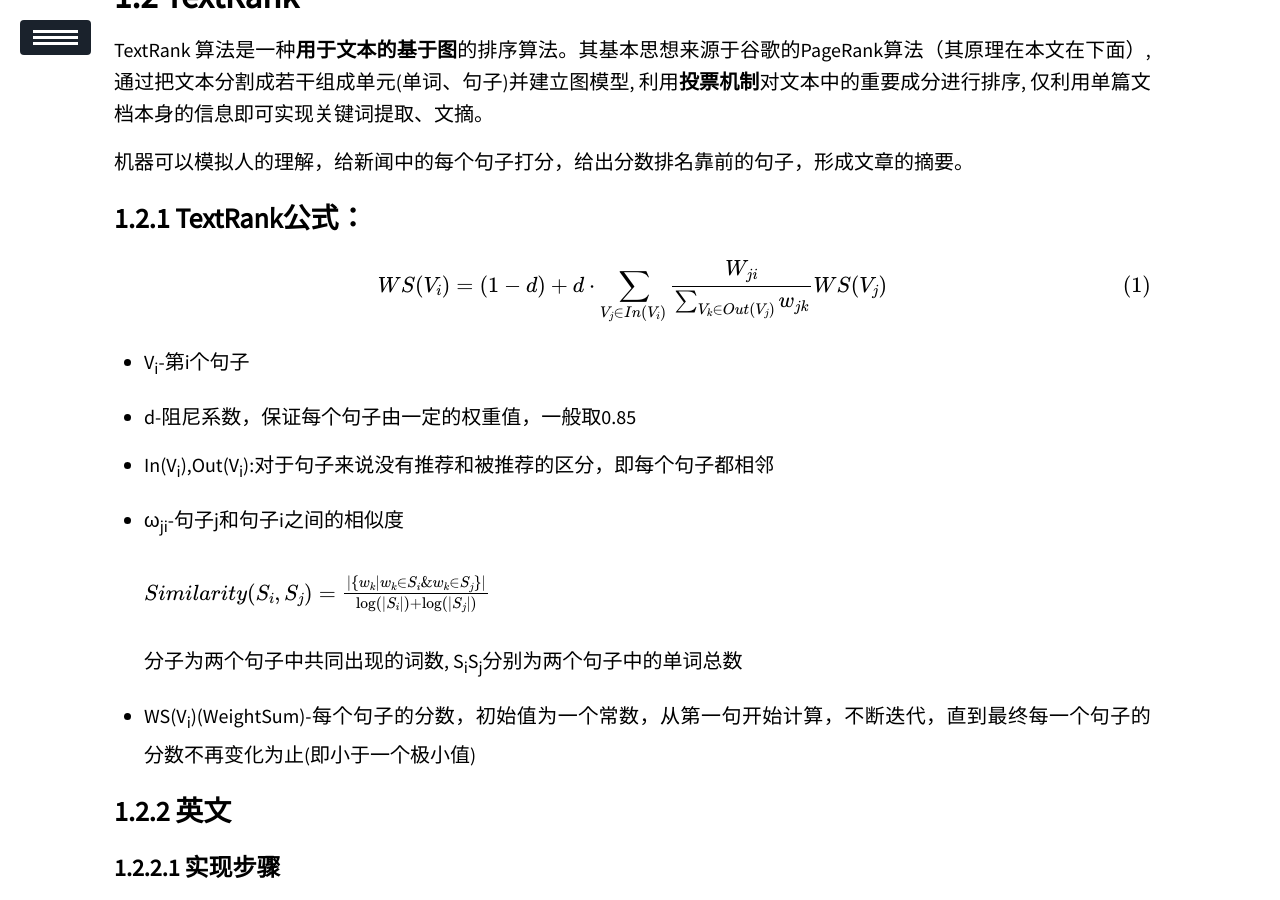
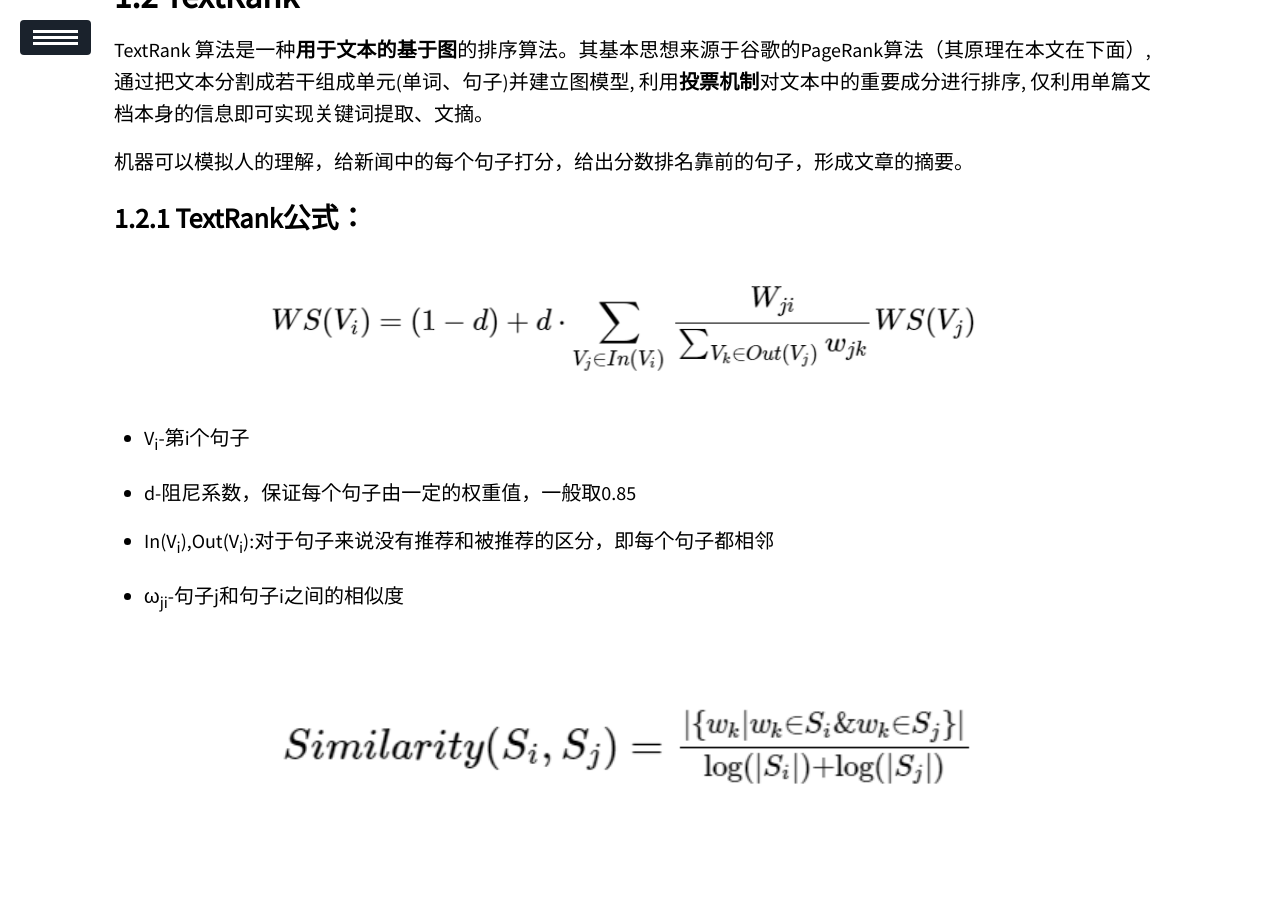
Before and after one commit to Cr7-joker/Cr7-joker.github.io, a Jekyll site: the page built from _posts/2019-02-06-News abstract extraction/2019-02-06-News abstract extraction.md, in a window 1280 px wide and 900 px high, scrolled down 828 px. Built offline with Jekyll 4.4.1, drawn with Linux system fonts in a browser that asks for light colours; our own code applies the rules of GitHub Pages for plain Markdown files; formulas are drawn with MathJax 3; a script that is not in the unit is left out.

Commit message:
try commit

```diff
--- a/_posts/2019-02-06-News abstract extraction/2019-02-06-News abstract extraction.md
+++ b/_posts/2019-02-06-News abstract extraction/2019-02-06-News abstract extraction.md
@@ -24,9 +24,7 @@
 
 ### TextRank公式：
 
-$$
-WS(V_i)=(1-d)+d\cdot\sum_{V_j\in In(V_i)}{\frac{W_{ji}}{\sum_{V_k\in Out(V_j)}w_{jk}}WS(V_j)}
-$$
+<img src="https://raw.githubusercontent.com/Cr7-joker/Cr7-joker.github.io/master/_posts/2019-02-06-News%20abstract%20extraction/assert/T1.png" width="75%" alt="TextRank公式">
 
 * V<sub>i</sub>-第i个句子
 
@@ -35,9 +33,9 @@
 * In(V<sub>i</sub>),Out(V<sub>i</sub>):对于句子来说没有推荐和被推荐的区分，即每个句子都相邻
 
 * ω<sub>ji</sub>-句子j和句子i之间的相似度 <br/><br/>
-  $$
-  Similarity(S_i,S_j)=\frac{|\{w_k|w_k\in S_i\&w_k\in S_j\}|}{\log(|S_i|)+\log(|S_j|)}
-  $$
+
+<img src="https://raw.githubusercontent.com/Cr7-joker/Cr7-joker.github.io/master/_posts/2019-02-06-News%20abstract%20extraction/assert/T2.png" width="75%" alt="相似度计算公式">
+
   <br/><br/>
   分子为两个句子中共同出现的词数, S<sub>i</sub>S<sub>j</sub>分别为两个句子中的单词总数
 
@@ -340,13 +338,13 @@
 
 **公式：**
 
-<img src="https://raw.githubusercontent.com/Cr7-joker/Cr7-joker.github.io/master/_posts/2019-02-06-News%20abstract%20extraction/assert/MMR1.png" width="70%">
+<img src="https://raw.githubusercontent.com/Cr7-joker/Cr7-joker.github.io/master/_posts/2019-02-06-News%20abstract%20extraction/assert/MMR1.png" width="75%" alt="MMR公式">
 
 ## MMR用于新闻提取
 
 •当我们将MMR用于新闻摘要提取时，可以将Query看做是整篇文档，对公式稍作修改，变成下面这个样子：
 
-<img src="https://raw.githubusercontent.com/Cr7-joker/Cr7-joker.github.io/master/_posts/2019-02-06-News%20abstract%20extraction/assert/MMR2.jpg" width="70%">
+<img src="https://raw.githubusercontent.com/Cr7-joker/Cr7-joker.github.io/master/_posts/2019-02-06-News%20abstract%20extraction/assert/MMR2.jpg" width="75%" alt="MMR用于新闻提取公式">
 
 •左边的score计算的是句子的重要性分值，右边的计算的是句子与所有已经被选择成为摘要的句子之间的相似度最大值，注意这里的是负号，说明成为摘要的句子间的相似度越小越好。此处体现了MMR的算法原理，即均衡考虑了文章摘要的重要性和多样性。这种摘要提取方式与textrank不同，textrank只取全文的重要句子进行排序形成摘要，忽略了其多样性。
 
```
Also changed, not shown: _posts/2019-02-06-News abstract extraction/assert/T1.png (added), _posts/2019-02-06-News abstract extraction/assert/T2.png (added).
